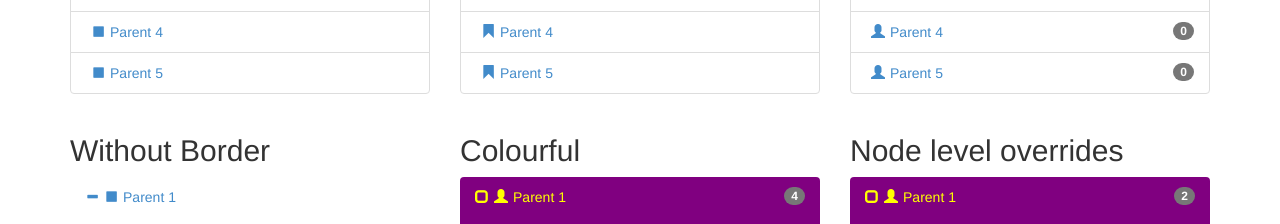
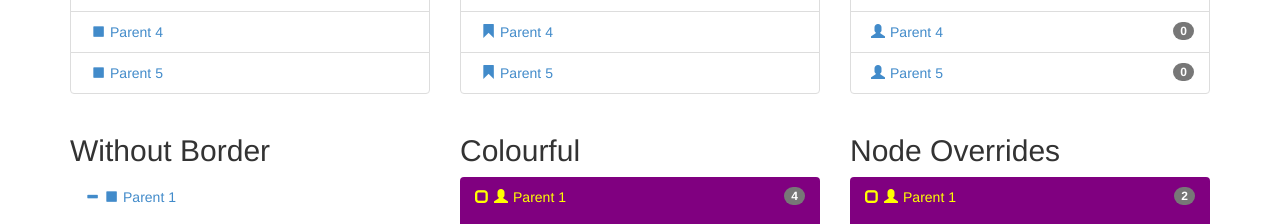
Before and after one commit to jonmiles/bootstrap-treeview, a website: page public/index.html in a window 1280 px wide. Shown: the part 800-1024 px from the top of the page. Drawn offline with nearby package versions, Linux system fonts and the light colour scheme; files whose address does not match are found by name.

Commit message:
Update to examples, node overrides

```diff
--- a/public/index.html
+++ b/public/index.html
@@ -47,7 +47,7 @@
           <div id="treeview8" class="test"></div>
         </div>
         <div class="col-sm-4">
-          <h2>Node level overrides</h2>
+          <h2>Node Overrides</h2>
           <div id="treeview9" class="test"></div>
         </div>
       </div>
```
